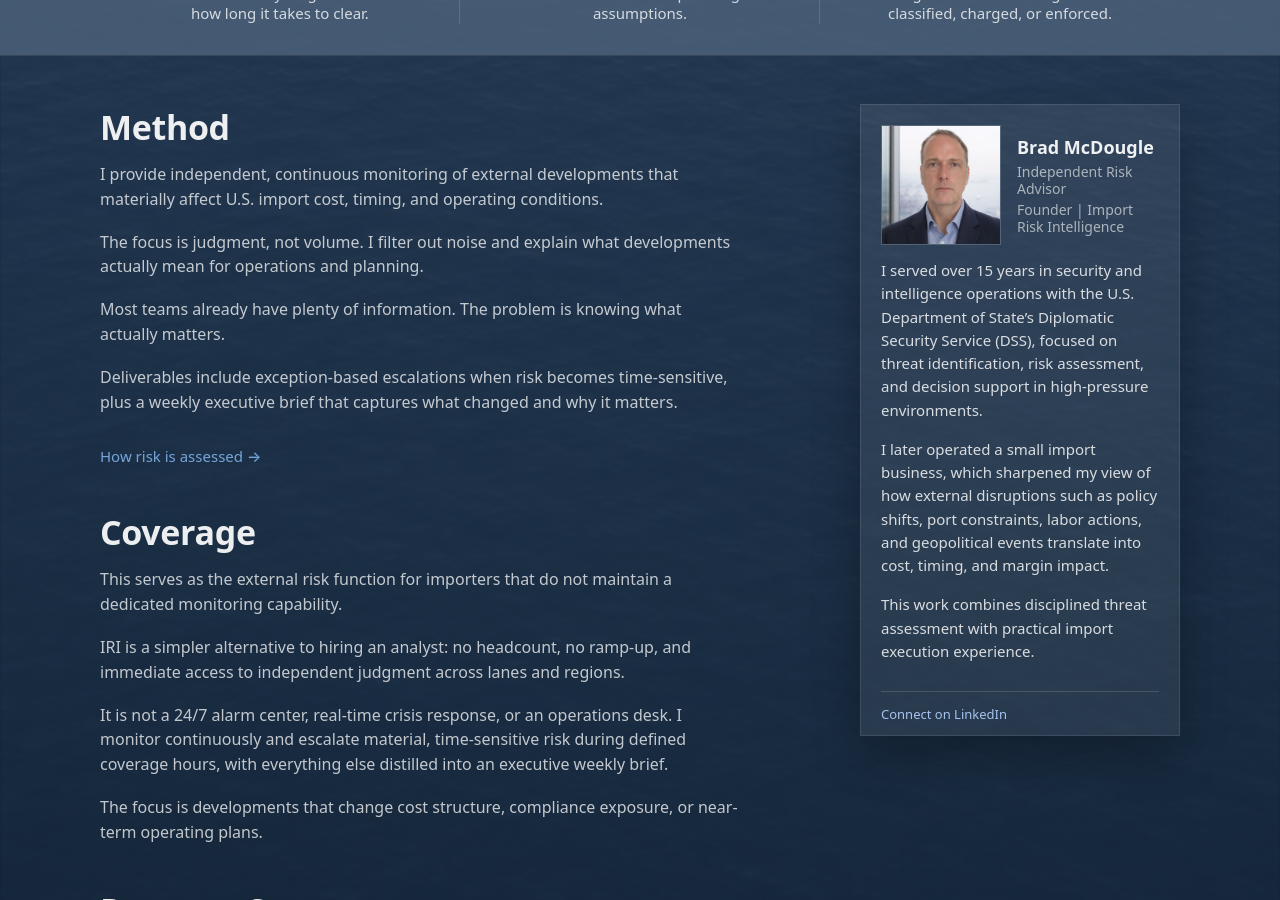
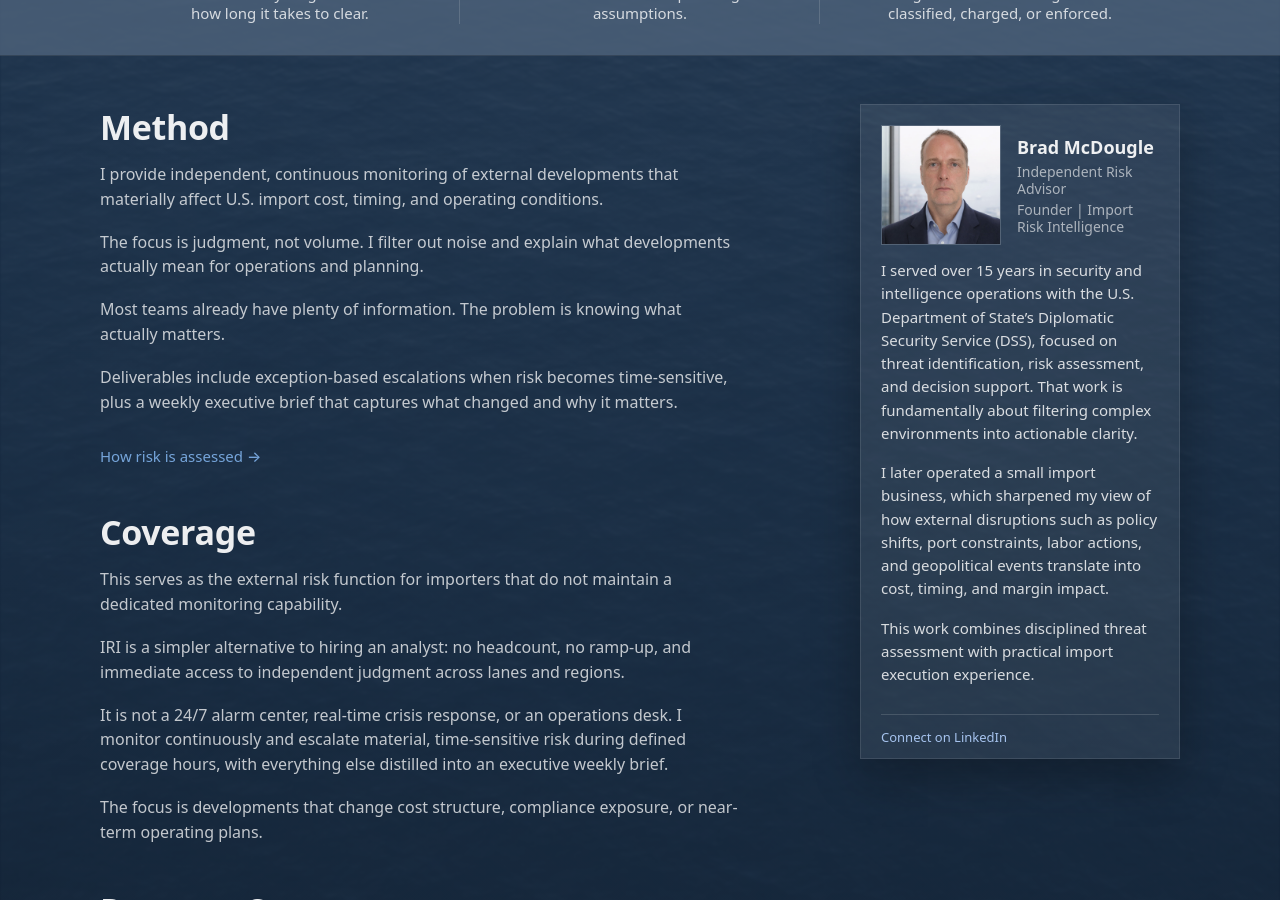
Before and after one commit to importrisk/import-risk-intelligence-site, a Jekyll site: the page built from index.html, in a window 1280 px wide and 900 px high, scrolled down 779 px. Built offline with Jekyll 4.4.1, drawn with Linux system fonts in a browser that asks for light colours.

Commit message:
Update index.html

```diff
--- a/index.html
+++ b/index.html
@@ -170,7 +170,10 @@ description: Independent risk assessment for U.S. importers.
 
       <div class="bio-blurb">
         <p>
-          I served over 15 years in security and intelligence operations with the U.S. Department of State’s Diplomatic Security Service (DSS), focused on threat identification, risk assessment, and decision support in high-pressure environments.
+          I served over 15 years in security and intelligence operations with the
+          U.S. Department of State’s Diplomatic Security Service (DSS),
+          focused on threat identification, risk assessment, and decision support.
+          That work is fundamentally about filtering complex environments into actionable clarity.
         </p>
         <p>
           I later operated a small import business, which sharpened my view of how external disruptions such as policy shifts, port constraints, labor actions, and geopolitical events translate into cost, timing, and margin impact.
```
